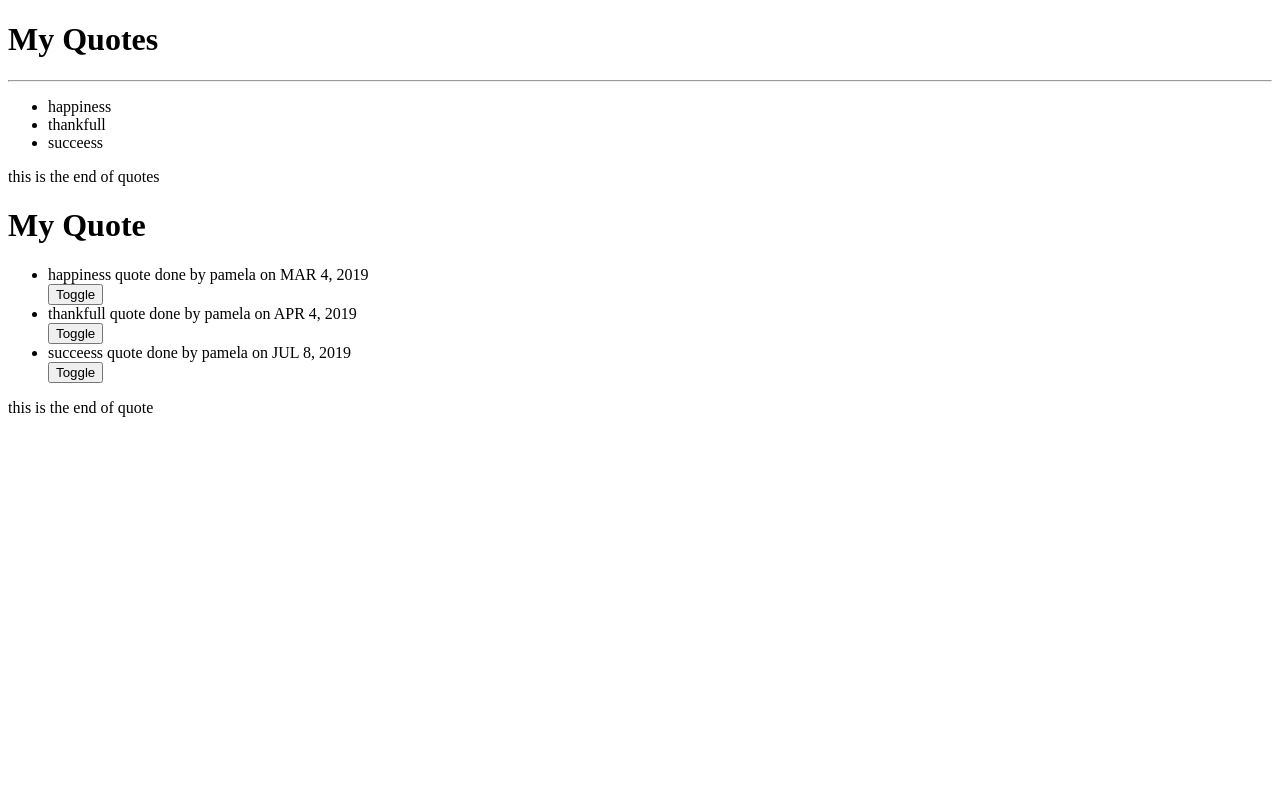
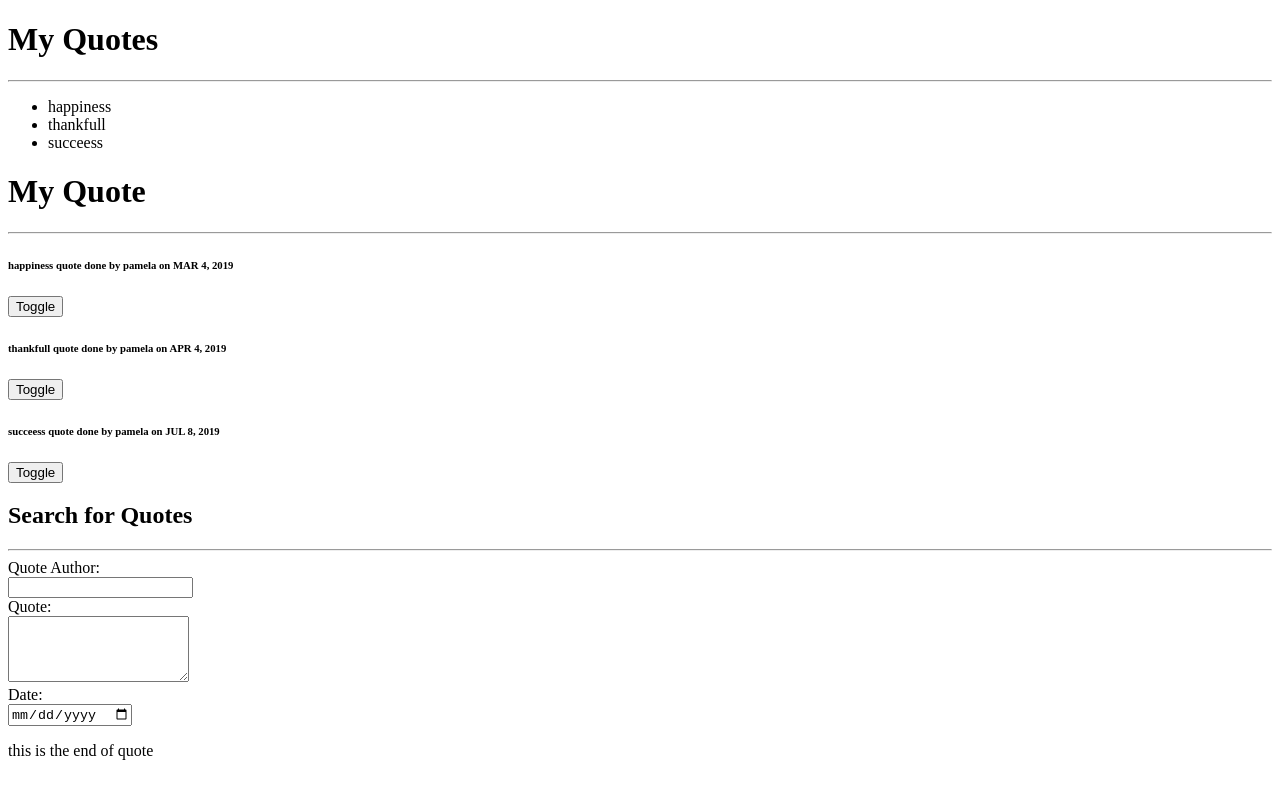
Before and after one commit to Apamela/quote, an Angular app: page / in a window 1280 px wide. Built offline with nearby package versions, Linux system fonts and the light colour scheme.

Commit message:
add the code

```diff
--- a/src/app/app.component.html
+++ b/src/app/app.component.html
@@ -9,7 +9,7 @@
     </li>
 
   </ul>
-  <p *ngIf='quotes.length'>this is the end of quotes</p>
+  <!-- <p *ngIf='quotes.length'>this is the end of quotes</p> -->
   <!-- <p>My quote for today is {{quotee}}</p> -->
 
 
--- a/src/app/app.module.ts
+++ b/src/app/app.module.ts
@@ -7,6 +7,7 @@ import { QuoteComponent } from './quote/quote.component';
 import { QuoteDetailComponent } from './quote-detail/quote-detail.component';
 import { StrikethroughDirective } from './strikethrough.directive';
 import { DateCountPipe } from './date-count.pipe';
+import { QuoteFormComponent } from './quote-form/quote-form.component';
 
 @NgModule({
   declarations: [
@@ -14,7 +15,8 @@ import { DateCountPipe } from './date-count.pipe';
     QuoteComponent,
     QuoteDetailComponent,
     StrikethroughDirective,
-    DateCountPipe
+    DateCountPipe,
+    QuoteFormComponent
   ],
   imports: [
     BrowserModule,
--- a/src/app/quote-detail/quote-detail.component.html
+++ b/src/app/quote-detail/quote-detail.component.html
@@ -1,4 +1,4 @@
 <p>{{quote.description}}</p>
 <!-- <button (click)= 'quoteComplete(true)'>Complete</button> -->
 <p>This quote will be complete in {{quote.completeDate|dateCount}} days</p>
-<button (click)= 'quoteDelete(true)'>Delete Quote</button>
+<button (click)= 'quoteDelete(true)' class="btn btn-outline-danger">Delete Quote</button>
--- /dev/null
+++ b/src/app/quote-form/quote-form.component.html
@@ -0,0 +1,24 @@
+
+<div class="container-fluid">
+    <h2 class="text-center">Search for Quotes</h2>
+    <hr>
+    <form>
+        <div class="form-group">
+
+            <label for="name">Quote Author:</label><br>
+            <input type="text" required class="form-control" id="name">
+
+        </div>
+        <div class="form-group">
+
+            <label for="description">Quote:</label><br>
+            <textarea class="form-control" id="description" rows="4" required></textarea>
+
+        </div>
+        <div class="form-group">
+            <label for="complete">Date:</label><br>
+            <input type='date' id="complete" required>
+
+        </div>
+    </form>
+</div>
--- /dev/null
+++ b/src/app/quote-form/quote-form.component.ts
@@ -0,0 +1,15 @@
+import { Component, OnInit } from '@angular/core';
+import{Quote}from '../quote'
+@Component({
+  selector: 'app-quote-form',
+  templateUrl: './quote-form.component.html',
+  styleUrls: ['./quote-form.component.css']
+})
+export class QuoteFormComponent implements OnInit {
+  newGoal = new Quote(0,"","",new Date());
+  constructor() { }
+
+  ngOnInit() {
+  }
+
+}
--- a/src/app/quote/quote.component.html
+++ b/src/app/quote/quote.component.html
@@ -1,12 +1,24 @@
-<div>
+<div class="container">
     <h1>My Quote</h1>
-    <ul>
-        <div *ngFor='let quote of quotes;let i = index'>
+    <hr>
+    <div class="row">
+        <div class="col-md-6">
+            <div *ngFor='let quote of quotes;let i = index'>
+                <div>
+                    <h6 id={{i}} appStrikethrough>{{quote.name}} done by pamela on {{quote.completeDate|date|uppercase}}
+                    </h6>
+                    <button (click)='toggleDetails(i)' class="btn btn-primary">Toggle </button>
+                </div>
+                <div *ngIf='quote.showDescription'>
+                    <app-quote-detail [quote]='quote' (isComplete)='deleteQuote($event,i)'>
+                    </app-quote-detail>
+                </div>
+            </div>
+        </div>
+        <div class="col-md-6">
+                <app-quote-form></app-quote-form>
+        </div>
+    </div>
 
-            <li >{{quote.name}} done by pamela on {{quote.completeDate|date|uppercase}}</li>
-            <button (click)='toggleDetails(i)'>Toggle </button>
-            <app-quote-detail *ngIf='quote.showDescription' [quote]='quote' (isComplete)='deleteQuote($event,i)'>
-            </app-quote-detail>
-        </div>
-    </ul>
     <p *ngIf='quotes.length'>this is the end of quote</p>
+</div>
```
Also changed, not shown: src/app/quote-form/quote-form.component.css (added), 1 other file (tests, documents, lock files or other folders).
